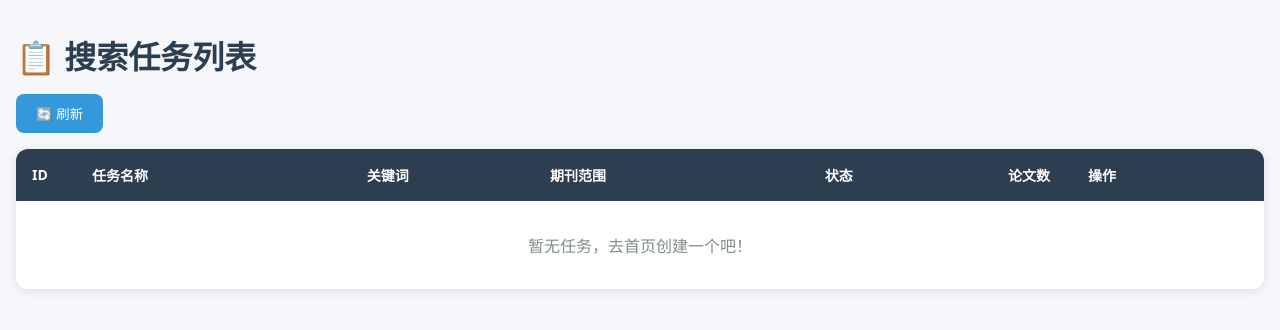
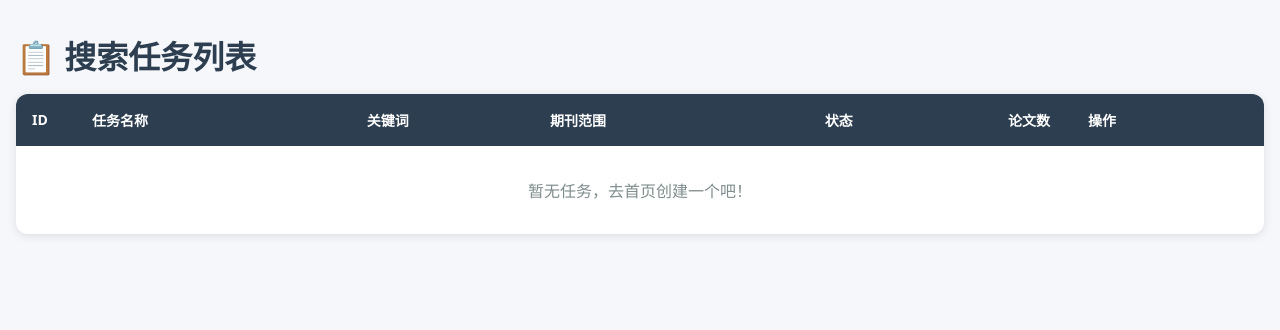
Before and after one commit to Jeason-XIBEI/paper_recommendation_web_cc, a Flask app: page /tasks in a window 1280 px wide. Shown: the part 72-402 px from the top of the page. Run offline with Flask 3, Linux system fonts and the light colour scheme; data that the repository does not hold is empty.

Commit message:
refactor: 删除搜索任务列表页的刷新按钮，进度由SSE自动更新

```diff
--- a/templates/tasks.html
+++ b/templates/tasks.html
@@ -40,7 +40,7 @@
         .journal-tags { display: flex; flex-wrap: wrap; gap: 4px; }
         .journal-tag { background: var(--hover-bg); color: var(--text); padding: 2px 8px; border-radius: 12px; font-size: 11px; white-space: nowrap; }
         .journal-tag.more { background: #3498db; color: white; }
-        .refresh-btn { background: #3498db; color: white; border: none; padding: 10px 20px; border-radius: 8px; cursor: pointer; margin-bottom: 1rem; }
+
         .btn-group { display: flex; gap: 4px; flex-wrap: wrap; }
         .modal { display: none; position: fixed; top: 0; left: 0; width: 100%; height: 100%; background: rgba(0,0,0,0.5); justify-content: center; align-items: center; z-index: 1000; }
         .modal-content { background: var(--card-bg); color: var(--text); border-radius: 12px; max-width: 850px; max-height: 85%; display: flex; flex-direction: column; }
@@ -83,7 +83,6 @@
 
     <div class="container">
         <h1>📋 搜索任务列表</h1>
-        <button class="refresh-btn" onclick="loadTasks()">🔄 刷新</button>
 
         <div class="task-list">
             <div class="task-header">
```
